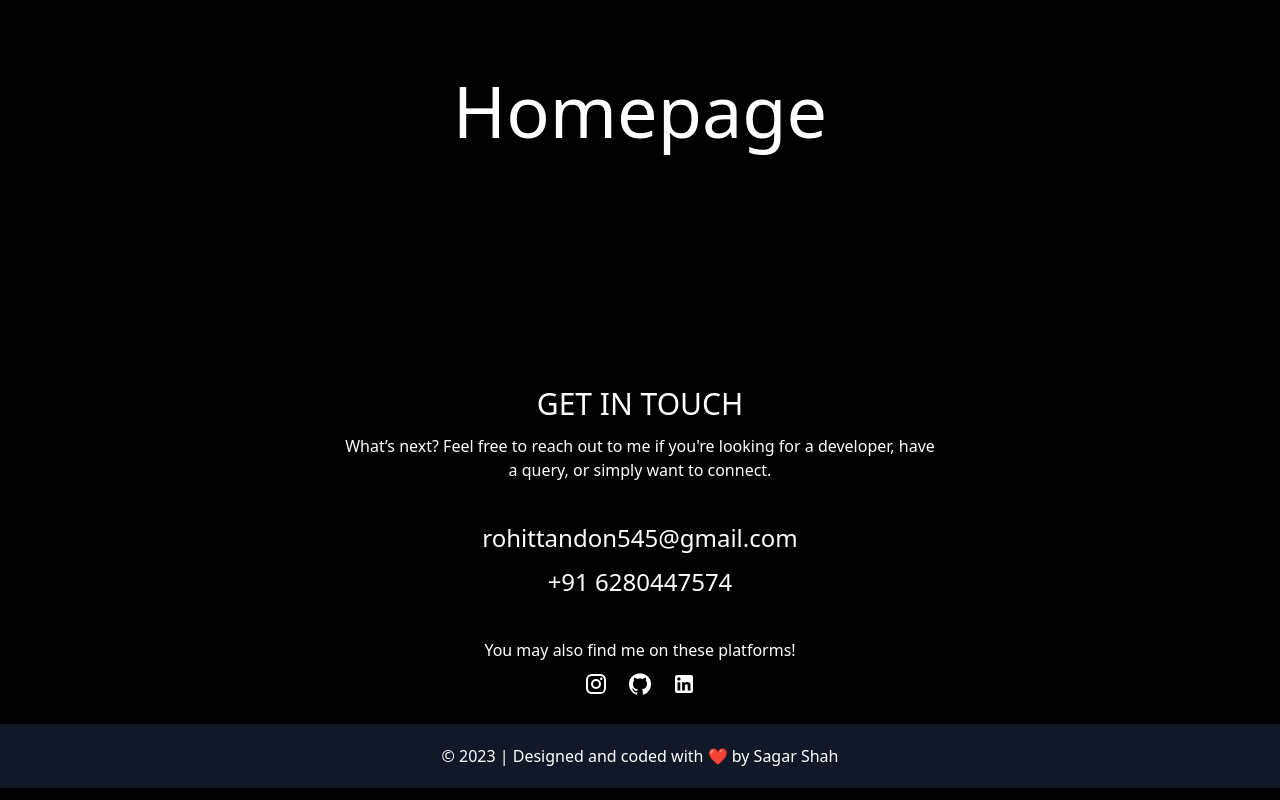
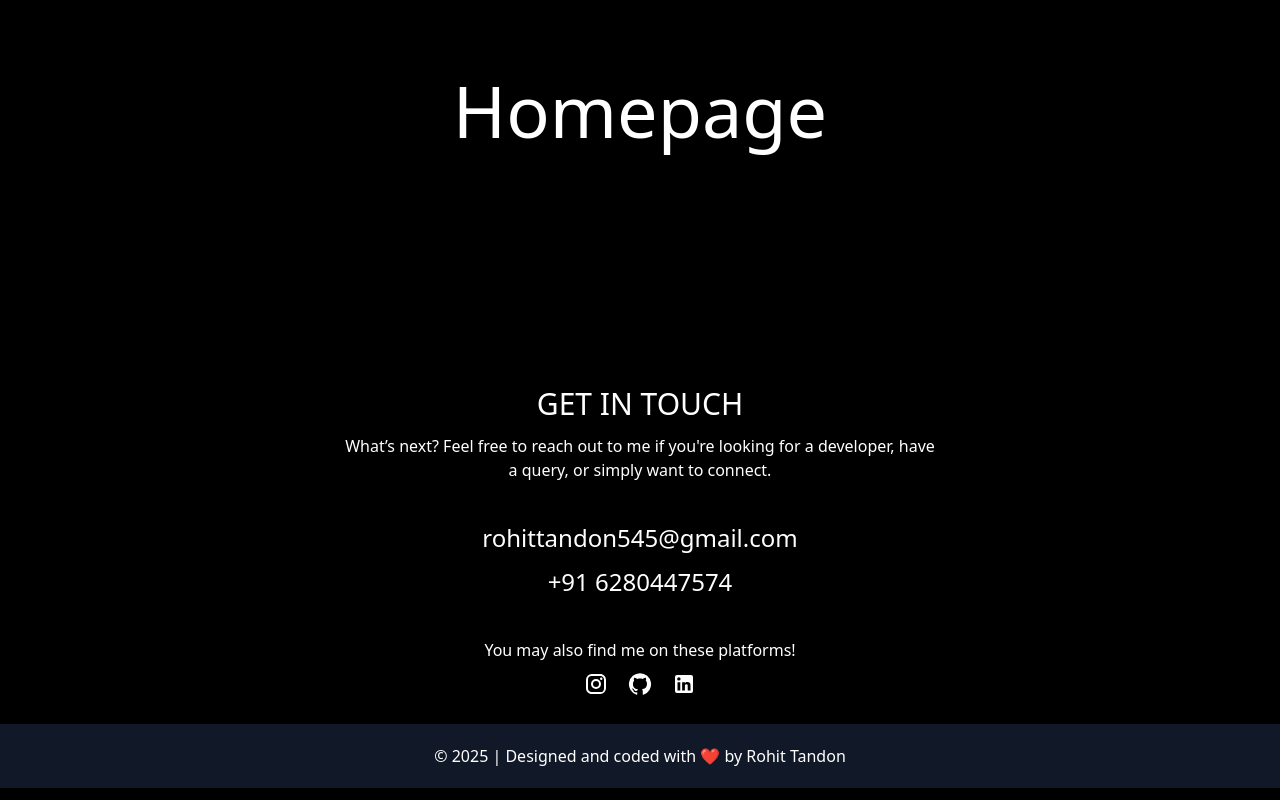
Before and after one commit to Rohit8146/Protfolio, a React (Vite) app: page / in a window 1280 px wide. Shown: the part 208-1008 px from the top of the page. Built offline with nearby package versions, Linux system fonts and the light colour scheme.

Commit message:
Footer Link Update

```diff
--- a/src/data/data.js
+++ b/src/data/data.js
@@ -24,9 +24,9 @@ export const footerData = {
   number: "+91 6280447574",
   email: "rohittandon545@gmail.com",
   subHeading: "You may also find me on these platforms!",
-  instagram: "#",
-  github: "#",
-  linkedin: "#",
-  copyright: "© 2023 | Designed and coded with ❤️ by Sagar Shah",
+  instagram: "https://www.instagram.com/_myth_0011",
+  github: "https://github.com/Rohit8146",
+  linkedin: "https://www.linkedin.com/in/rohit-tandon-28a10921b",
+  copyright: "© 2025 | Designed and coded with ❤️ by Rohit Tandon",
   copyrightLink: "/",
 };
```
